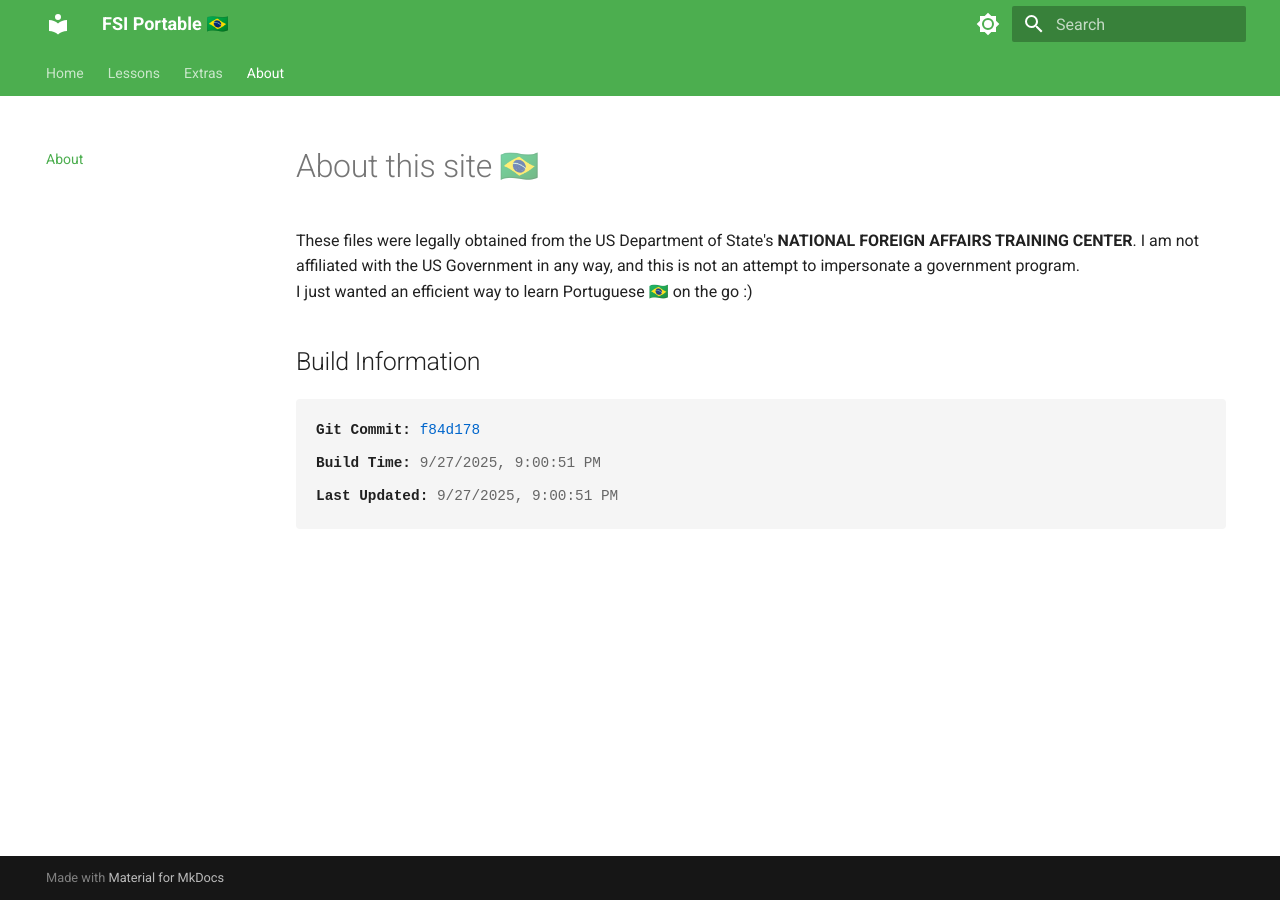
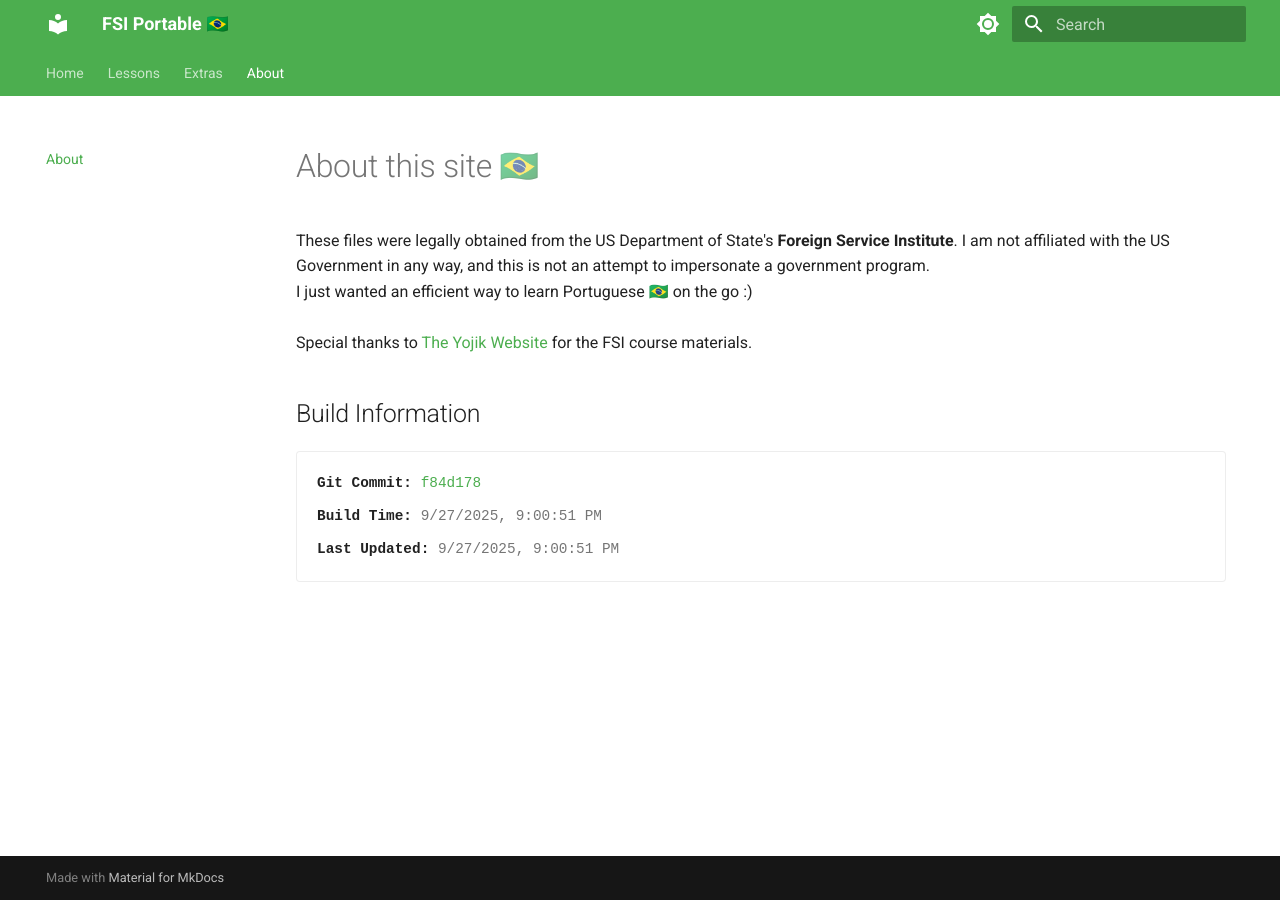
Before and after one commit to lfrazier/fsi-portable, an MkDocs documentation site: the page built from docs/about.md, in a window 1280 px wide. Built offline with MkDocs 1.6.1 and Material for MkDocs 9.7.7, drawn with Linux system fonts in a browser that asks for light colours.

Commit message:
git info dark mode

```diff
--- a/docs/about.md
+++ b/docs/about.md
@@ -1,19 +1,22 @@
 # About this site 🇧🇷
 
-These files were legally obtained from the US Department of State's <strong>NATIONAL FOREIGN AFFAIRS TRAINING CENTER</strong>. I am not affiliated with the US Government in any way, and this is not an attempt to impersonate a government program.
+These files were legally obtained from the US Department of State's <strong>Foreign Service Institute</strong>. I am not affiliated with the US Government in any way, and this is not an attempt to impersonate a government program.
 <br>
 I just wanted an efficient way to learn Portuguese 🇧🇷 on the go :)
+<br>
+<br>
+Special thanks to [The Yojik Website](https://fsi-languages.yojik.eu/languages/fsi.html) for the FSI course materials.
 
 ## Build Information
 
-<div class="git-info" style="background-color: #f5f5f5; padding: 1rem; border-radius: 4px; margin: 1rem 0; font-family: monospace; font-size: 0.9em;">
-    <div style="margin-bottom: 0.5rem;">
-        <strong>Git Commit:</strong> <span id="git-commit-hash" style="color: #0066cc;">loading...</span>
-    </div>
-    <div style="margin-bottom: 0.5rem;">
-        <strong>Build Time:</strong> <span id="build-timestamp" style="color: #666;">loading...</span>
+<div class="git-info">
+    <div>
+        <strong>Git Commit:</strong> <span id="git-commit-hash" class="git-commit-hash">loading...</span>
     </div>
     <div>
-        <strong>Last Updated:</strong> <span id="last-updated" style="color: #666;">loading...</span>
+        <strong>Build Time:</strong> <span id="build-timestamp" class="build-timestamp">loading...</span>
+    </div>
+    <div>
+        <strong>Last Updated:</strong> <span id="last-updated" class="last-updated">loading...</span>
     </div>
 </div>
--- /dev/null
+++ b/docs/assets/css/git-info.css
@@ -0,0 +1,33 @@
+/* Git Info section styles that support both light and dark modes */
+
+.git-info {
+    padding: 1rem;
+    border-radius: 4px;
+    margin: 1rem 0;
+    font-family: monospace;
+    font-size: 0.9em;
+    /* Use CSS custom properties that adapt to theme */
+    background-color: var(--md-default-bg-color--lighter);
+    border: 1px solid var(--md-default-fg-color--lightest);
+}
+
+.git-info div {
+    margin-bottom: 0.5rem;
+}
+
+.git-info div:last-child {
+    margin-bottom: 0;
+}
+
+.git-info strong {
+    color: var(--md-default-fg-color);
+}
+
+.git-info .git-commit-hash {
+    color: var(--md-primary-fg-color);
+}
+
+.git-info .build-timestamp,
+.git-info .last-updated {
+    color: var(--md-default-fg-color--light);
+}
--- a/mkdocs.yml
+++ b/mkdocs.yml
@@ -117,3 +117,4 @@
   - assets/css/audio-player.css
   - assets/css/pdf-viewer.css
   - assets/css/hide-toc.css
+  - assets/css/git-info.css
```
